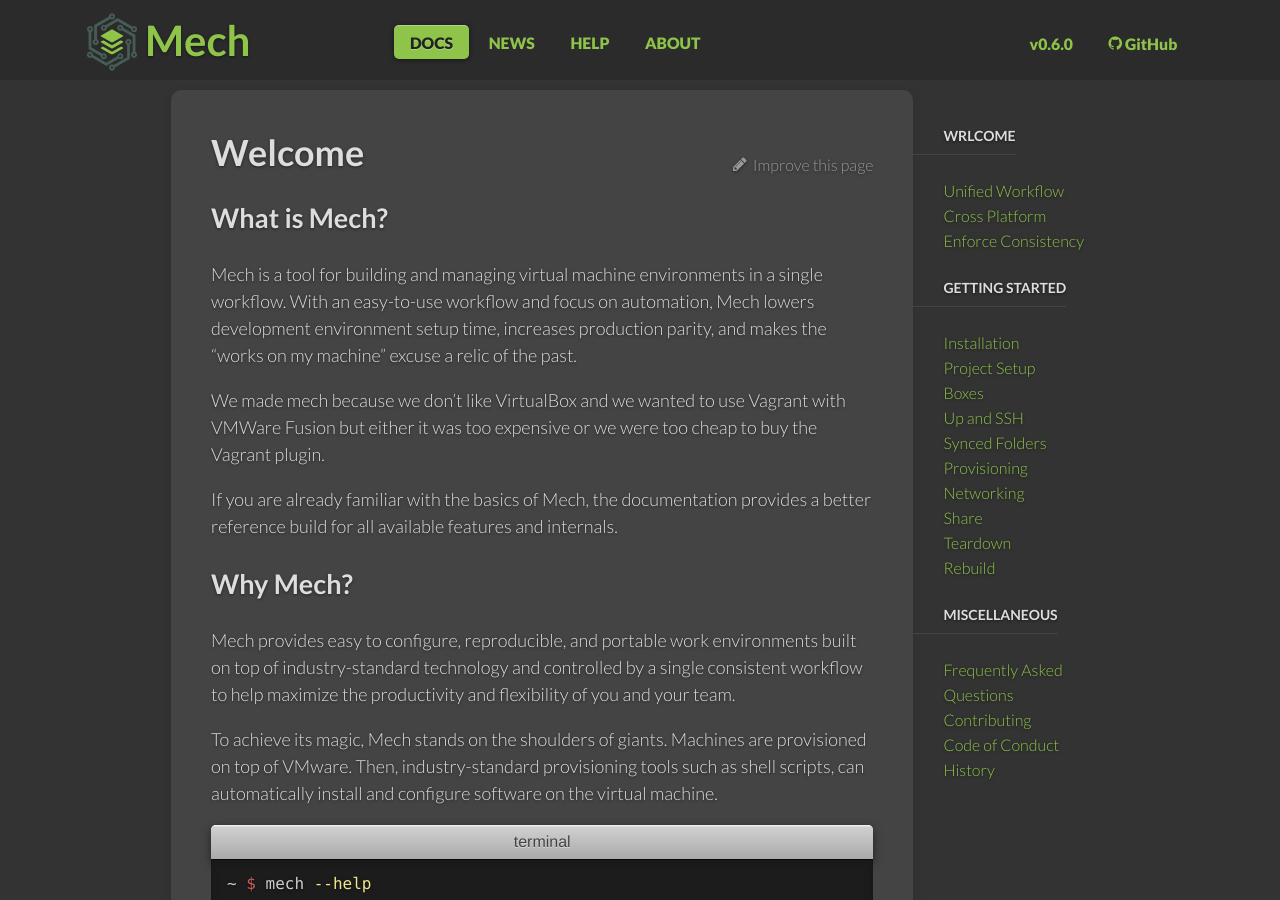
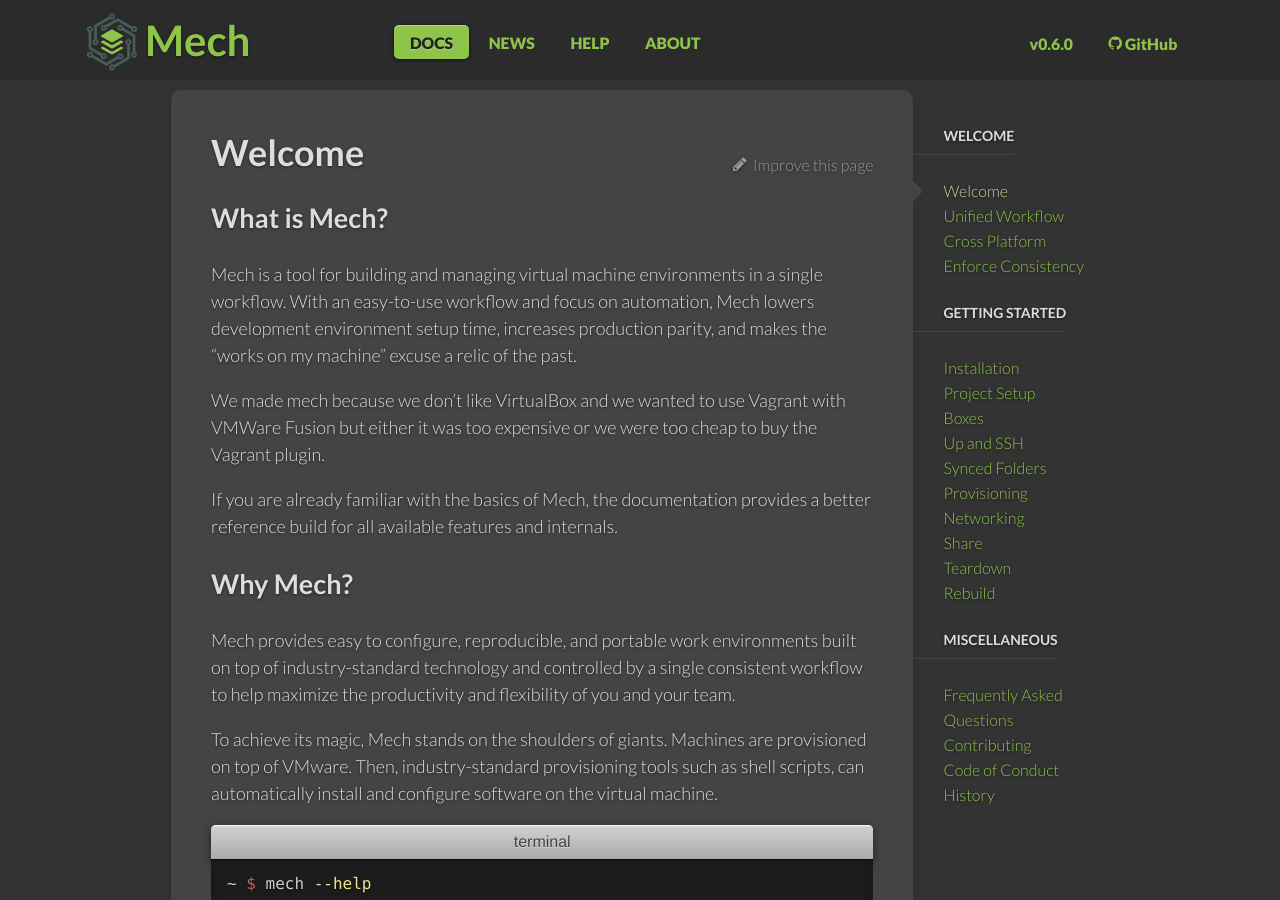
Before and after one commit to mechboxes/mech, a Jekyll site: the page built from _docs/index.md, in a window 1280 px wide and 900 px high. Built offline with Jekyll 4.4.1, drawn with Linux system fonts in a browser that asks for light colours; comment, search, counter and statistics services are not loaded.

Commit message:
Fix docs/welcome with redirect

```diff
--- a/_data/docs.yml
+++ b/_data/docs.yml
@@ -1,6 +1,6 @@
-- title: Wrlcome
+- title: Welcome
   docs:
-    - home
+    - welcome
     - unified-workflow
     - cross-platform
     - enforce-consistency
--- a/_docs/index.md
+++ b/_docs/index.md
@@ -1,6 +1,7 @@
 ---
 title: Welcome
-permalink: /docs/
+permalink: /docs/welcome/
+redirect_from: /docs/
 ---
 
 ## What is Mech?
```
